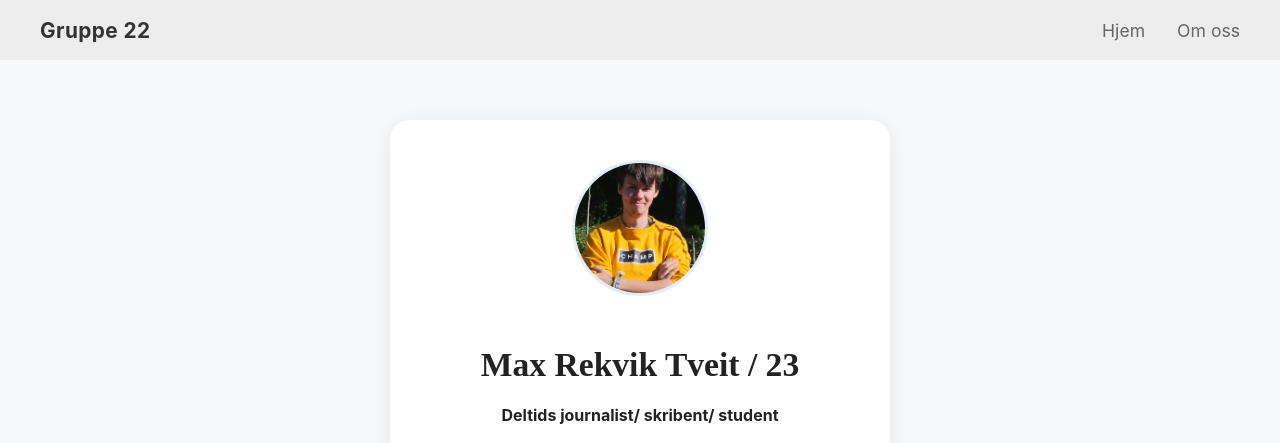
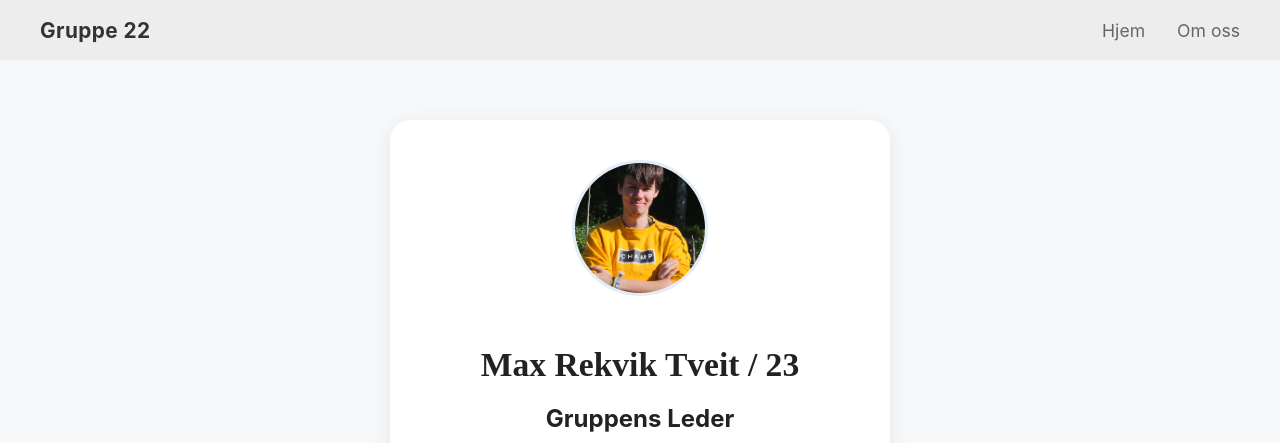
Before and after one commit to is310gruppe22/gruppe22, a plain HTML site: page HTML/Medlemmer/max.html in a window 1280 px wide. Shown: the top 443 px of the page. Drawn offline with Linux system fonts and the light colour scheme.

Commit message:
Update max.html

```diff
--- a/HTML/Medlemmer/max.html
+++ b/HTML/Medlemmer/max.html
@@ -17,6 +17,7 @@
     <section class="member-profile">
       <img src="../../images/max2.png" alt="Name 1" class="member-photo">
       <h1>Max Rekvik Tveit / 23 </h1>
+      <h2> Gruppens Leder</h2>
       <h4>Deltids journalist/ skribent/ student</h4>
       <p>Jeg er 23 år gammel og har interesse for gaming, motorsport og langdistanseløping.</p>
       <div class="social-links">
```
